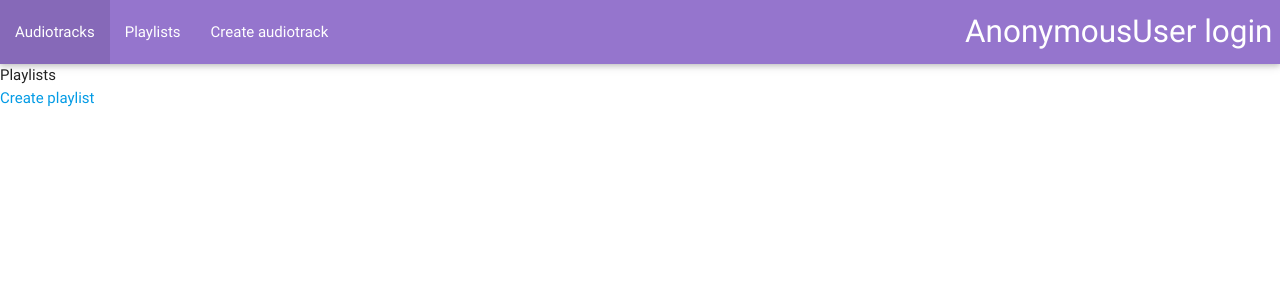
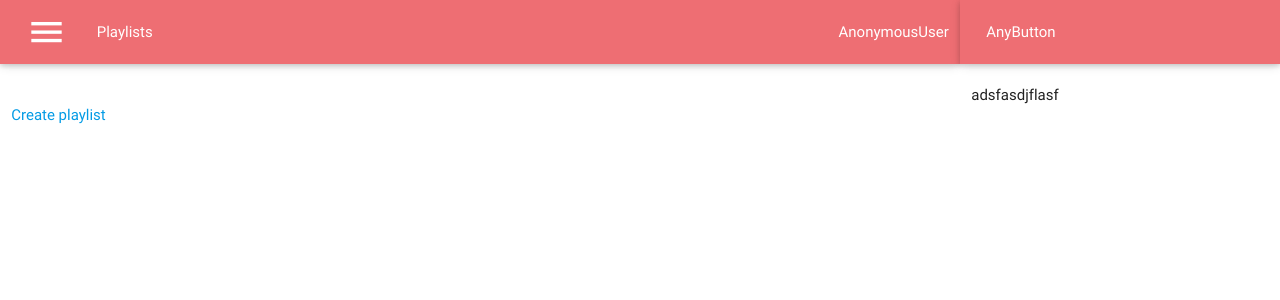
Before and after one commit to ochuikin/playlists, a Django app: template playlist/templates/playlist/playlists.html in a window 1280 px wide. Shown: the top 300 px of the page. Run offline with Django 3.2, Linux system fonts and the light colour scheme; the template is opened without the code that fills it, so the values that code supplies are empty; some libraries are stand-ins or nearby versions.

Commit message:
redesign: add cards, fixed menu, second menu, dividing screen

```diff
--- a/core/templates/base.html
+++ b/core/templates/base.html
@@ -8,46 +8,102 @@
 
     <title>Title</title>
 
-    <link type="text/css" rel="stylesheet" href="{% static 'core/css/materialize.css' %}"
+    <!--Import Google Icon Font-->
+    <link href="http://fonts.googleapis.com/icon?family=Material+Icons" rel="stylesheet">
+    <!--Import materialize.css-->
+    <link type="text/css" rel="stylesheet" href="{% static 'core/css/materialize.min.css' %}"
           media="screen,projection"/>
-    <link type="text/css" rel="stylesheet" href="{% static 'core/css/style.css' %}">
+
+    <!--Let browser know website is optimized for mobile-->
+    <meta name="viewport" content="width=device-width, initial-scale=1.0"/>
 
 </head>
 <body>
 
-<!-- jQuery is required by Materialize to function -->
 <script type="text/javascript" src="https://code.jquery.com/jquery-2.1.1.min.js"></script>
-<script type="text/javascript" src="js/materialize.min.js"></script>
-<script type="text/javascript">
+<script type="text/javascript" src="{% static 'core/js/materialize.min.js' %}"></script>
+
+<div class="row navbar-fixed">
+    <nav class="col s9">
+        <ul id="slide-out" class="side-nav">
+            <li><a href="{% url 'playlist:playlist_list' %}">Playlists</a></li>
+            <li><a href="{% url 'audiotrack:audiotrack_list' %}">Audiotracks</a></li>
+            <li><a href="{% url 'audiotrack:audiotrack_create' %}">Create audiotrack</a></li>
+            <li>
+                {% if user.is_anonymous %}
+                <a href="{% url 'login' %}">Login</a>
+                {% else %}
+                <a href="{% url 'logout' %}">Logout</a>
+                {% endif %}
+            </li>
+        </ul>
+        <ul>
+            <li>
+                <a href="#" data-activates="slide-out" class="left button-collapse show-on-large"><i
+                        class="mdi-navigation-menu"></i></a>
+            </li>
+            <li><a href="#">{% block title %} {% endblock %}</a></li>
+            <li class="right">
+                {{ user }}
+            </li>
+        </ul>
+    </nav>
+
+    <nav class="col s3 offset-s9">
+        <ul>
+            <li><a href="{% url 'playlist:playlist_list' %}">AnyButton</a></li>
+        </ul>
+    </nav>
+</div>
+
+<div class="row">
+    <div class="col s9">
+        {% block content %} {% endblock %}
+    </div>
+    <div class="col s3">
+        adsfasdjflasf
+    </div>
+</div>
 
 
-</script>
+<!--<div style="width: 100%;">-->
+<!--<div style="float:left; width: 75%">-->
+<!--<nav class="deep-purple lighten-2 z-depth-1">-->
+<!--&lt;!&ndash;Here SideNav menu&ndash;&gt;-->
+<!--<ul id="slide-out" class="side-nav">-->
+<!--<li><a href="{% url 'playlist:playlist_list' %}">Playlists</a></li>-->
+<!--<li><a href="{% url 'audiotrack:audiotrack_list' %}">Audiotracks</a></li>-->
+<!--<li><a href="{% url 'audiotrack:audiotrack_create' %}">Create audiotrack</a></li>-->
+<!--<li>-->
+<!--{% if user.is_anonymous %}-->
+<!--<a href="{% url 'login' %}">Login</a>-->
+<!--{% else %}-->
+<!--<a href="{% url 'logout' %}">Logout</a>-->
+<!--{% endif %}-->
+<!--</li>-->
+<!--</ul>-->
 
-<nav>
-    <div class="nav-wrapper deep-purple lighten-2">
-        <div class="brand-logo right">
-            {{ user }}
-            {% if user.is_anonymous %}
-            <a href="{% url 'login' %}">login</a>
-            {% else %}
-            <a href="{% url 'logout' %}">logout</a>
-            {% endif %}
-        </div>
-        <ul id="audiotracks_menu_button" class="left hide-on-med-and-down">
-            <li><a href="{% url 'audiotrack:audiotrack_list' %}">Audiotracks</a></li>
-        </ul>
-        <ul id="playlists_menu_button" class="left hide-on-med-and-down">
-            <li><a href="{% url 'playlist:playlist_list' %}">Playlists</a></li>
-        </ul>
-        <ul id="create_audiotrack_menu_button" class="left hide-on-med-and-down">
-            <li><a href="{% url 'audiotrack:audiotrack_create' %}">Create audiotrack</a></li>
-        </ul>
-    </div>
-</nav>
+<!--<ul>-->
+<!--<li>-->
+<!--<a href="#" class="brand-logo right">Logo</a>-->
+<!--</li>-->
 
-{% block title %} {% endblock %}
+<!--<li>-->
+<!--<a href="#" data-activates="slide-out" class="button-collapse show-on-large"><i-->
+<!--class="mdi-navigation-menu"></i></a>-->
+<!--</li>-->
+<!--</ul>-->
+<!--</nav>-->
 
-{% block content %} {% endblock %}
+<!--</div>-->
+<!--<div style="float:left; width: 25%">-->
+<!--<nav class="deep-purple lighten-1 z-depth-1"></nav>-->
+<!--</div>-->
+<!--</div>-->
+<!--<div style="clear:both"></div>-->
+
+<script> $(".button-collapse").sideNav(); </script>
+
 
 </body>
 </html>
--- a/playlist/templates/playlist/playlists.html
+++ b/playlist/templates/playlist/playlists.html
@@ -5,22 +5,25 @@ Playlists
 {% endblock %}
 
 {% block content %}
-{% for playlist in object_list %}
 
 <div class="row">
-    <div class="col s20 m5">
-        <div class="card deep-purple darken-1">
-            <div class="card-content white-text">
+    {% for playlist in object_list %}
+    <div class="col s3 m3">
+        <div class="card">
+            <div class="card-image">
+                <img src="http://materializecss.com/images/sample-1.jpg">
                 <span class="card-title">{{ playlist.name }}</span>
             </div>
             <div class="card-action">
                 <a href="{% url 'playlist:playlist_detail' pk=playlist.id %}">Playlist Details</a>
             </div>
+            <div class="card-action">
+                <a href="#">This is a link</a>
+            </div>
         </div>
     </div>
+    {% endfor %}
 </div>
-
-{% endfor %}
 
 <div><a href="{% url 'playlist:playlist_create' %}">Create playlist</a></div>
 
```
Also changed, not shown: playlist/forms.py (line endings or trailing spaces).
